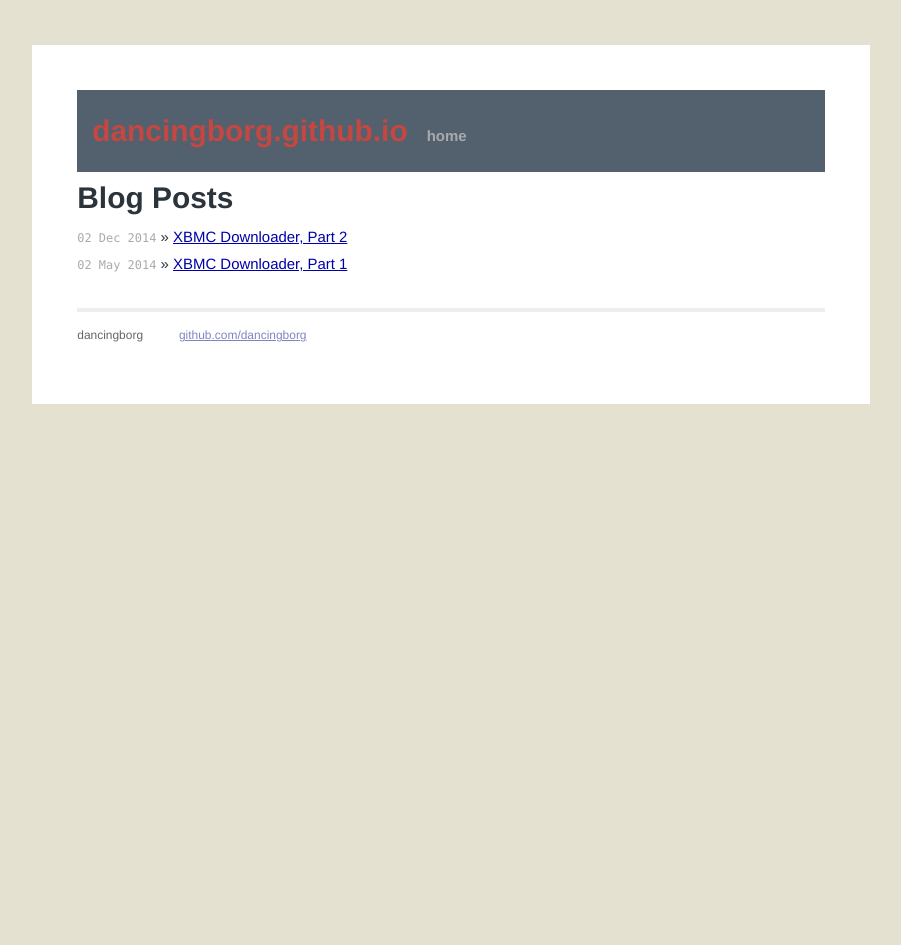
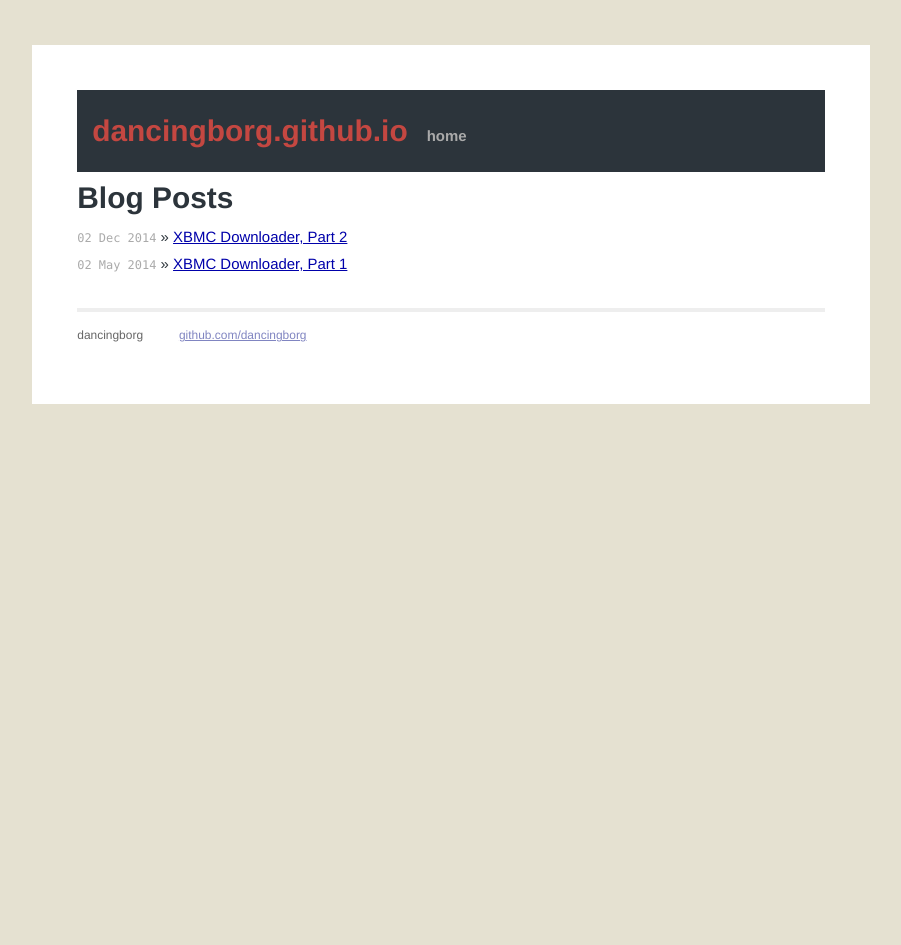
Before and after one commit to andre-abadi/andre-abadi.github.io, a Jekyll site: the page built from index.html, in a window 1280 px wide. Shown: the whole page, without its empty margins (189-1090 px from the left). Built offline with Jekyll 4.4.1, drawn with Linux system fonts in a browser that asks for light colours; Markdown is read by kramdown in place of the engine named in the settings.

Commit message:
Update main.css

```diff
--- a/css/main.css
+++ b/css/main.css
@@ -43,6 +43,7 @@
 ul.posts {
   list-style-type: none;
   margin-bottom: 2em;
+  margin-top: 1em;
 }
 
 ul.posts li {
@@ -77,7 +78,7 @@
 }
 
 .header {
-  background-color: #52616D;
+  background-color: #2C343B;
   padding: 1em;
 }
 
```
